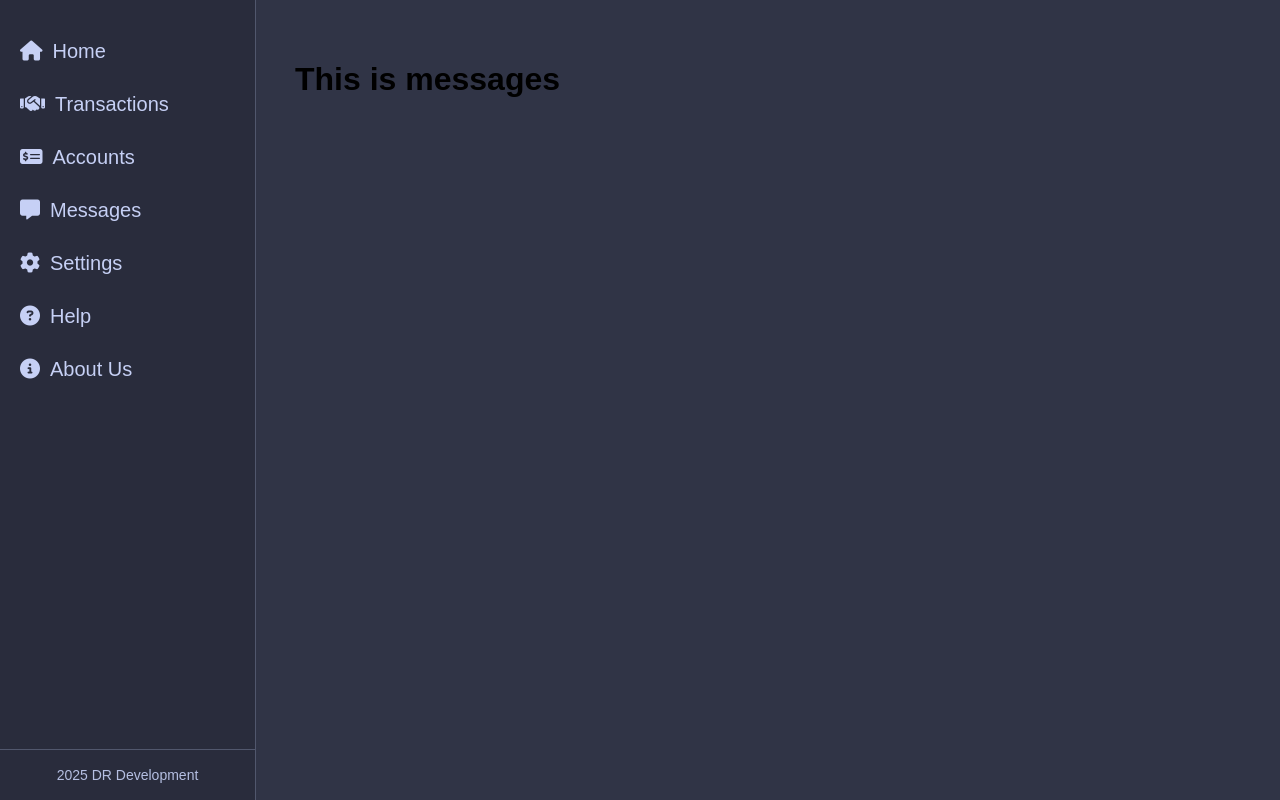
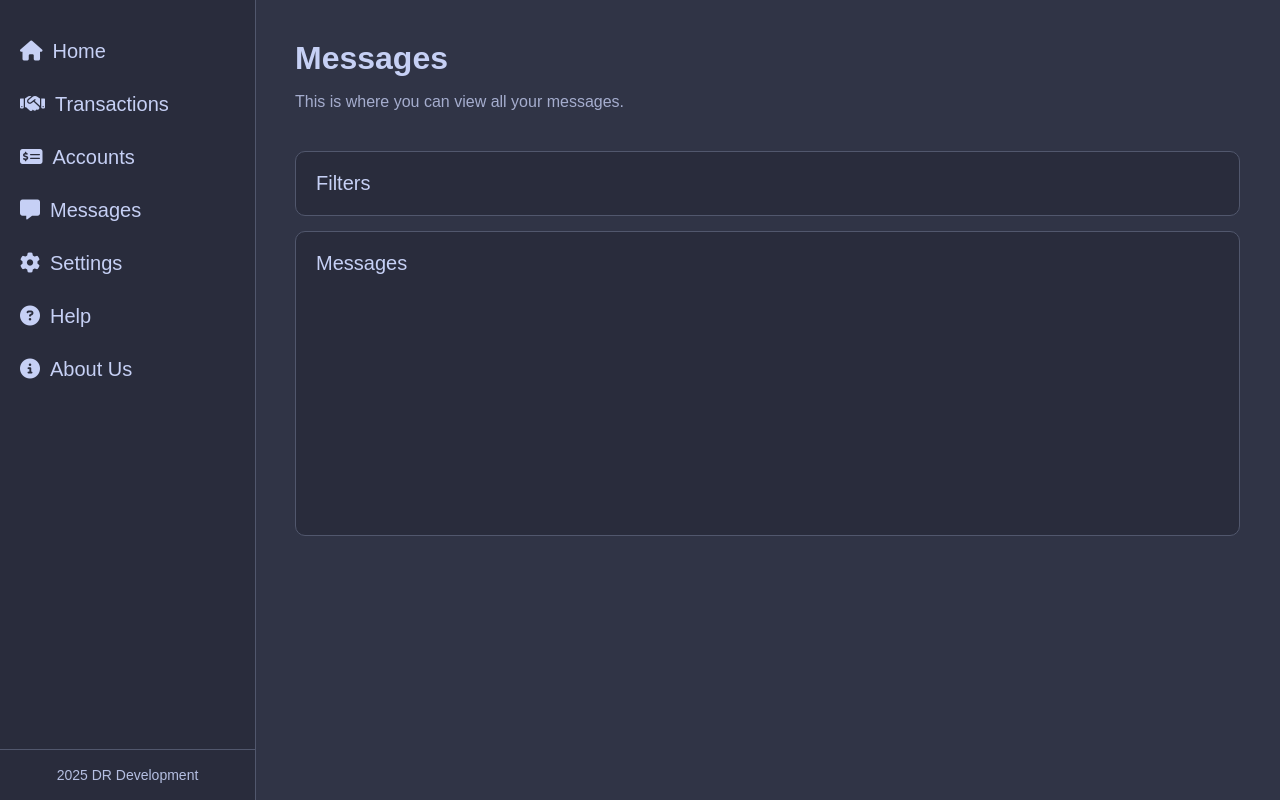
Before and after one commit to DwayneCrous/SuperCoolFinanceTracker, a SvelteKit app: page /Messages in a window 1280 px wide. Built offline with nearby package versions, Linux system fonts and the light colour scheme; no server answers.

Commit message:
started with Messages page front end

```diff
--- a/src/routes/Messages/+page.svelte
+++ b/src/routes/Messages/+page.svelte
@@ -1,3 +1,64 @@
+<script>
+</script>
+
 <main>
-  <h1>This is messages</h1>
+  <div class="header">
+    <h1>Messages</h1>
+    <p>This is where you can view all your messages.</p>
+  </div>
+
+  <div class="parent">
+    <div class="filters">
+      <p>Filters</p>
+    </div>
+    <div class="messages">
+      <p>Messages</p>
+    </div>
+  </div>
 </main>
+
+<style>
+  h1 {
+    margin-top: 0;
+    color: #c6d0f5;
+    margin-bottom: 8px;
+  }
+
+  .header p {
+    color: #a5adce;
+    margin-bottom: 40px;
+  }
+
+  .parent {
+    display: grid;
+    grid-template-columns: repeat(3, 1fr);
+    grid-template-rows: repeat(5, 1fr);
+    gap: 15px;
+  }
+
+  .filters {
+    grid-column: span 3 / span 3;
+  }
+
+  .messages {
+    grid-column: span 3 / span 3;
+    grid-row: span 4 / span 4;
+    grid-row-start: 2;
+  }
+
+  .filters,
+  .messages {
+    background-color: #292c3c;
+    color: #c6d0f5;
+    padding: 20px;
+    border: 1px solid #51576d;
+    border-radius: 10px;
+  }
+
+  .filters p,
+  .messages p {
+    margin: 0;
+    font-size: 20px;
+    color: #c6d0f5;
+  }
+</style>
```
